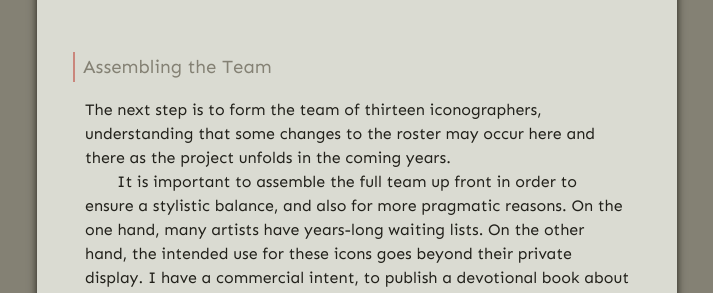
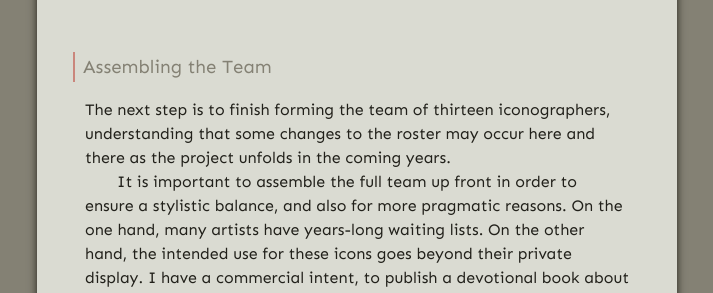
Before and after one commit to gospel-desk/www.logstown.com, a Jekyll site: the page built from _posts/2020-06-03-deisis-faithful-servants.md, in a window 1280 px wide and 900 px high, scrolled down 2788 px. Shown: the part 160-453 px from the top of the window, without its empty margins (283-996 px from the left). Built offline with Jekyll 4.4.1, drawn with Linux system fonts in a browser that asks for light colours.

Commit message:
We already started

```diff
--- a/_posts/2020-06-03-deisis-faithful-servants.md
+++ b/_posts/2020-06-03-deisis-faithful-servants.md
@@ -188,9 +188,9 @@ God!
 
 #### Assembling the Team
 
-The next step is to form the team of thirteen iconographers, understanding that
-some changes to the roster may occur here and there as the project unfolds in
-the coming years.
+The next step is to finish forming the team of thirteen iconographers,
+understanding that some changes to the roster may occur here and there as the
+project unfolds in the coming years.
 
 It is important to assemble the full team up front in order to ensure a
 stylistic balance, and also for more pragmatic reasons. On the one hand, many
```
